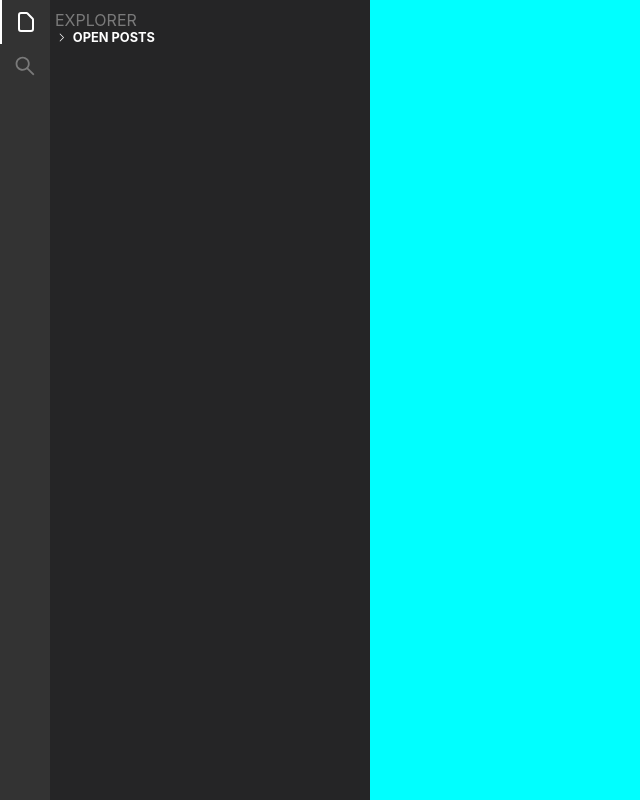
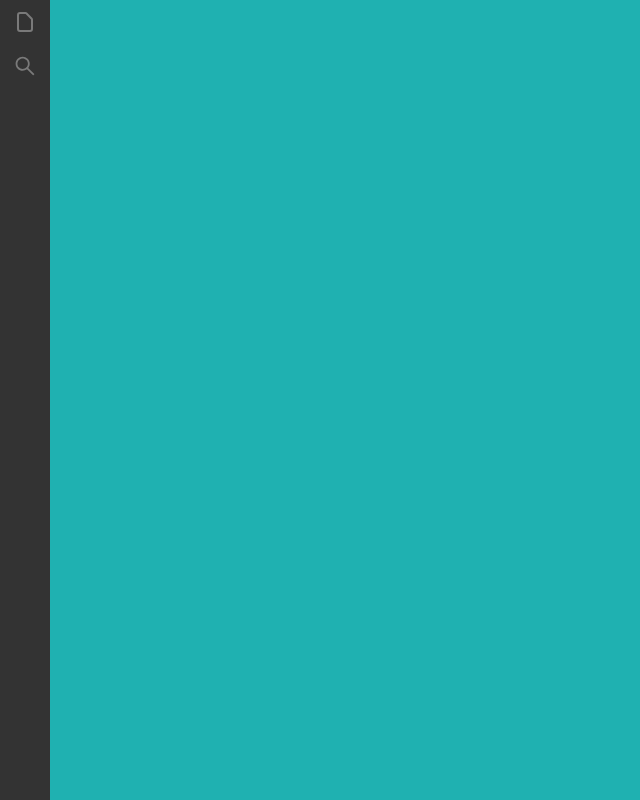
Before and after one commit to dhwiwwx/React_HomePage, a React (Create React App) app in the folder 2022_react-blog/react_blog/: page / in a window 1280 px wide. Shown: the whole page, without its empty margins (0-640 px from the left). Built offline with nearby package versions, Linux system fonts and the light colour scheme.

Commit message:
Content component Edit

```diff
--- a/2022_react-blog/react_blog/src/App.js
+++ b/2022_react-blog/react_blog/src/App.js
@@ -4,7 +4,7 @@ import {
   Route,
   RouterProvider,
 } from "react-router-dom";
-import Main from "./components/Main";
+import Main from "./pages/Main";
 
 const router = createBrowserRouter(
   createRoutesFromElements(
--- a/2022_react-blog/react_blog/src/components/Accordion.js
+++ b/2022_react-blog/react_blog/src/components/Accordion.js
@@ -1,8 +1,8 @@
 import React, { useState } from "react";
 import styled from "styled-components";
-import { VscChevronRight } from "react-icons/vsc";
+import { VscChevronDown, VscChevronRight } from "react-icons/vsc";
 
-function Accordion({ title, children }) {
+function Accordion({ title, children, isBold }) {
   const [expended, setExpended] = useState(false);
   return (
     <>
@@ -11,8 +11,8 @@ function Accordion({ title, children }) {
           setExpended(!expended);
         }}
       >
-        <VscChevronRight />
-        <span>{title}</span>
+        {expended ? <VscChevronDown /> : <VscChevronRight />}
+        <span>{isBold ? <strong>{title}</strong> : title}</span>
       </AccordionWrap>
       {expended && <AccordionContentWrap>{children}</AccordionContentWrap>}
     </>
@@ -25,12 +25,18 @@ const AccordionWrap = styled.div`
   display: flex;
   align-items: center;
   color: white;
-  font-weight: bold;
+
   font-size: 0.8rem;
-  padding-left: 5px;
+  padding: 5px 0;
+  cursor: pointer;
 
   > span {
     padding-left: 5px;
+    user-select: none;
   }
 `;
-const AccordionContentWrap = styled.div``;
+const AccordionContentWrap = styled.div`
+  user-select: none;
+  padding-bottom: 5px;
+  padding-left: 15px;
+`;
--- /dev/null
+++ b/2022_react-blog/react_blog/src/components/Content.js
@@ -0,0 +1,13 @@
+import Accordion from "./Accordion";
+function Content({ type, title, children }) {
+  return type === "directory" ? (
+    <Accordion title={`📂${title}`}>
+      {children?.map((one) => (
+        <Content {...one} />
+      ))}
+    </Accordion>
+  ) : (
+    <div>&nbsp;&nbsp;&nbsp;&nbsp;📝{title}</div>
+  );
+}
+export default Content;
--- a/2022_react-blog/react_blog/src/components/Main.js
+++ /dev/null
@@ -1,77 +0,0 @@
-import React, { useState } from "react";
-import styled from "styled-components";
-import { HiOutlineDocument } from "react-icons/hi";
-import { AiOutlineSearch } from "react-icons/ai";
-import Acordion from "./Accordion";
-const listArr = [
-  {
-    icon: <HiOutlineDocument size={24} />,
-    path: "EXPLORER",
-  },
-  {
-    icon: <AiOutlineSearch size={24} />,
-    path: "test",
-  },
-];
-
-function Main() {
-  const [selected, setSelected] = useState(0);
-  return (
-    <Wrap>
-      <LeftBar>
-        {listArr.map((one, index) => (
-          <IconWrap
-            selected={selected === index}
-            onClick={() => {
-              setSelected(selected === index ? null : index);
-            }}
-          >
-            {one.icon}
-          </IconWrap>
-        ))}
-      </LeftBar>
-      {selected !== null && listArr[selected] && (
-        <LeftContent>
-          <p>{listArr[selected]?.path}</p>
-          <Acordion title="OPEN POSTS">네용</Acordion>
-        </LeftContent>
-      )}
-    </Wrap>
-  );
-}
-
-export default Main;
-
-const Wrap = styled.div`
-  height: 100vh;
-  background-color: aqua;
-  display: flex;
-`;
-const LeftBar = styled.div`
-  width: 50px;
-  height: 100%;
-  background-color: #333333;
-`;
-
-const LeftContent = styled.div`
-  width: 320px;
-  height: 100%;
-  background-color: #252526;
-  > p {
-    padding: 10px 0 0 5px;
-    color: #7a7a7a;
-  }
-`;
-
-const IconWrap = styled.div`
-  display: flex;
-  justify-content: center;
-  padding: 10px 0;
-  cursor: pointer;
-
-  border-left: ${({ selected }) => (selected ? 2 : 0)}px solid white;
-
-  > svg {
-    color: ${({ selected }) => (selected ? "white" : "#7a7a7a")};
-  }
-`;
--- a/2022_react-blog/react_blog/src/index.css
+++ b/2022_react-blog/react_blog/src/index.css
@@ -1,6 +1,11 @@
 * {
   margin: 0;
   padding: 0;
+  box-sizing: border-box;
+}
+
+*:not(svg, path) {
+  color: white;
 }
 
 body {
--- /dev/null
+++ b/2022_react-blog/react_blog/src/pages/Main.js
@@ -0,0 +1,132 @@
+import React, { useState } from "react";
+import styled from "styled-components";
+import { HiOutlineDocument } from "react-icons/hi";
+import { AiOutlineSearch } from "react-icons/ai";
+import Accordion from "../components/Accordion";
+import Content from "../components/Content";
+
+const tempData = [
+  {
+    type: "directory",
+    title: "일상",
+  },
+  {
+    type: "directory",
+    title: "Tech",
+    children: [
+      {
+        type: "post",
+        title: "Tech1",
+      },
+      {
+        type: "post",
+        title: "Tech2",
+      },
+      {
+        type: "directory",
+        title: "Tech3",
+        children: [
+          {
+            type: "post",
+            title: "Tech31",
+          },
+          {
+            type: "post",
+            title: "Tech32",
+          },
+        ],
+      },
+    ],
+  },
+];
+
+function Main() {
+  const [selected, setSelected] = useState(null);
+
+  const listArr = [
+    {
+      icon: <HiOutlineDocument size={24} />,
+      path: "EXPLORER",
+      content: (
+        <>
+          <Accordion title="OPEN POSTS" isBold={true}>
+            내요요요옹
+          </Accordion>
+          <Accordion title="VSCODE" isBold={true}>
+            {tempData.map((one) => (
+              <Content {...one} />
+            ))}
+          </Accordion>
+        </>
+      ),
+    },
+    {
+      icon: <AiOutlineSearch size={24} />,
+      path: "SEARCH",
+      content: <p>111</p>,
+    },
+  ];
+
+  return (
+    <Wrap>
+      <LeftBar>
+        {listArr.map((one, index) => (
+          <IconWrap
+            selected={selected === index}
+            onClick={() => {
+              setSelected(selected === index ? null : index);
+            }}
+          >
+            {one.icon}
+          </IconWrap>
+        ))}
+      </LeftBar>
+
+      {selected !== null && listArr[selected] && (
+        <LeftContent>
+          <p>{listArr[selected].path}</p>
+          {listArr[selected].content}
+        </LeftContent>
+      )}
+    </Wrap>
+  );
+}
+
+export default Main;
+
+const IconWrap = styled.div`
+  display: flex;
+  justify-content: center;
+  padding: 10px 0;
+  cursor: pointer;
+
+  border-left: ${({ selected }) => (selected ? 2 : 0)}px solid white;
+
+  > svg {
+    color: ${({ selected }) => (selected ? "white" : "#7a7a7a")};
+  }
+`;
+
+const Wrap = styled.div`
+  display: flex;
+  height: 100vh;
+  background-color: #1fb1b1;
+`;
+
+const LeftBar = styled.div`
+  width: 50px;
+  height: 100%;
+  background-color: #333333;
+`;
+
+const LeftContent = styled.div`
+  width: 320px;
+  height: 100%;
+  background-color: #252526;
+  padding: 10px;
+
+  > p {
+    padding-bottom: 10px;
+    color: #7a7a7a;
+  }
+`;
```
